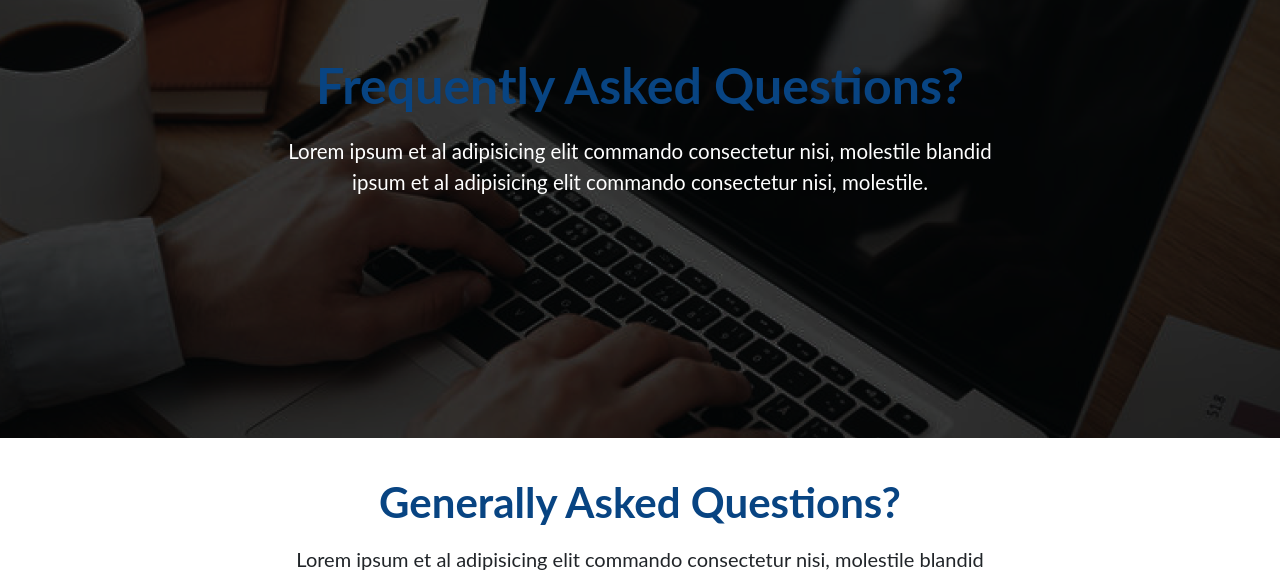
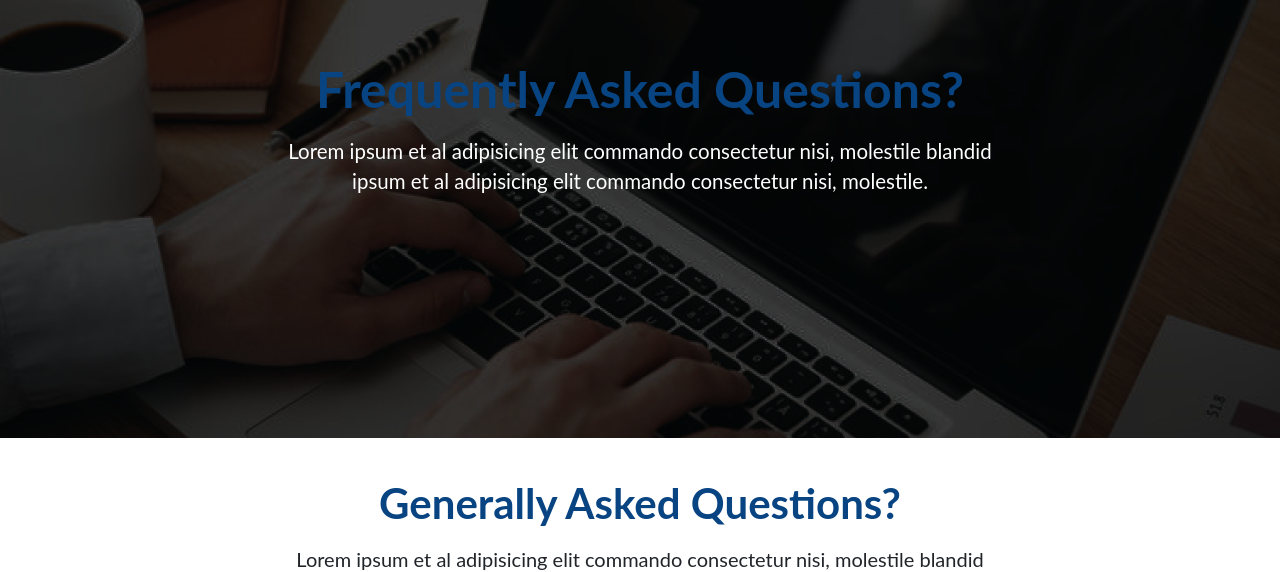
Before and after one commit to lorlahdey/HNGi8, a plain HTML site: page index.html in a window 1280 px wide. Shown: the part 218-790 px from the top of the page. Drawn offline with nearby package versions, Linux system fonts and the light colour scheme; a script that the page names is missing.

Commit message:
latest update

```diff
--- a/assets/css/styles.css
+++ b/assets/css/styles.css
@@ -65,8 +65,8 @@ nav span {
   font-style: normal;
   font-weight: bold;
   font-size: 3.125rem;
-  line-height: 2.3rem;
-  margin-bottom: 2rem;
+  line-height: 2.7rem;
+  margin-bottom: 1.5rem;
 }
 
 .slidder-content p{
@@ -90,8 +90,8 @@ nav span {
   font-style: normal;
   font-weight: bold;
   font-size: 2.625rem;
-  line-height: 2.1rem;
-  margin-bottom: 1.5rem;
+  line-height: 2.2rem;
+  margin-bottom: 1.4rem;
 }
 
 .FAQ-intro p{
```
